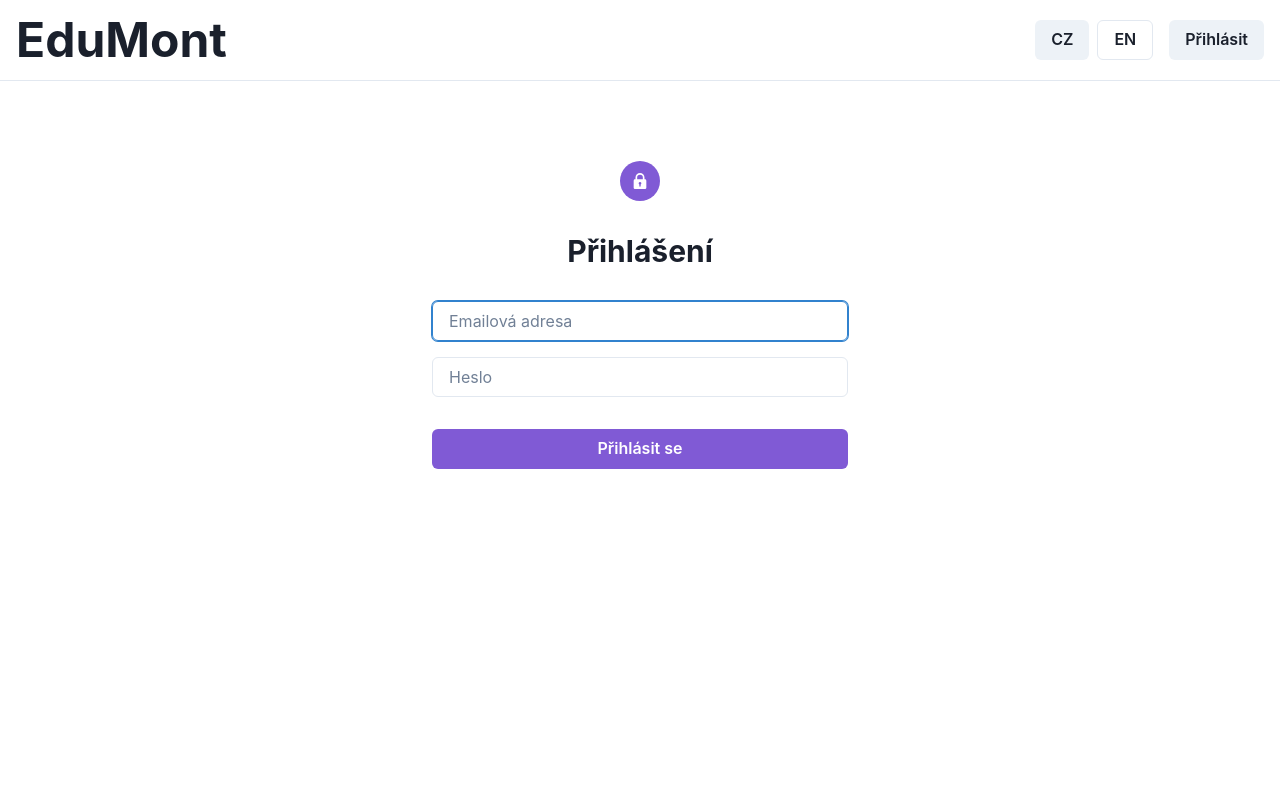
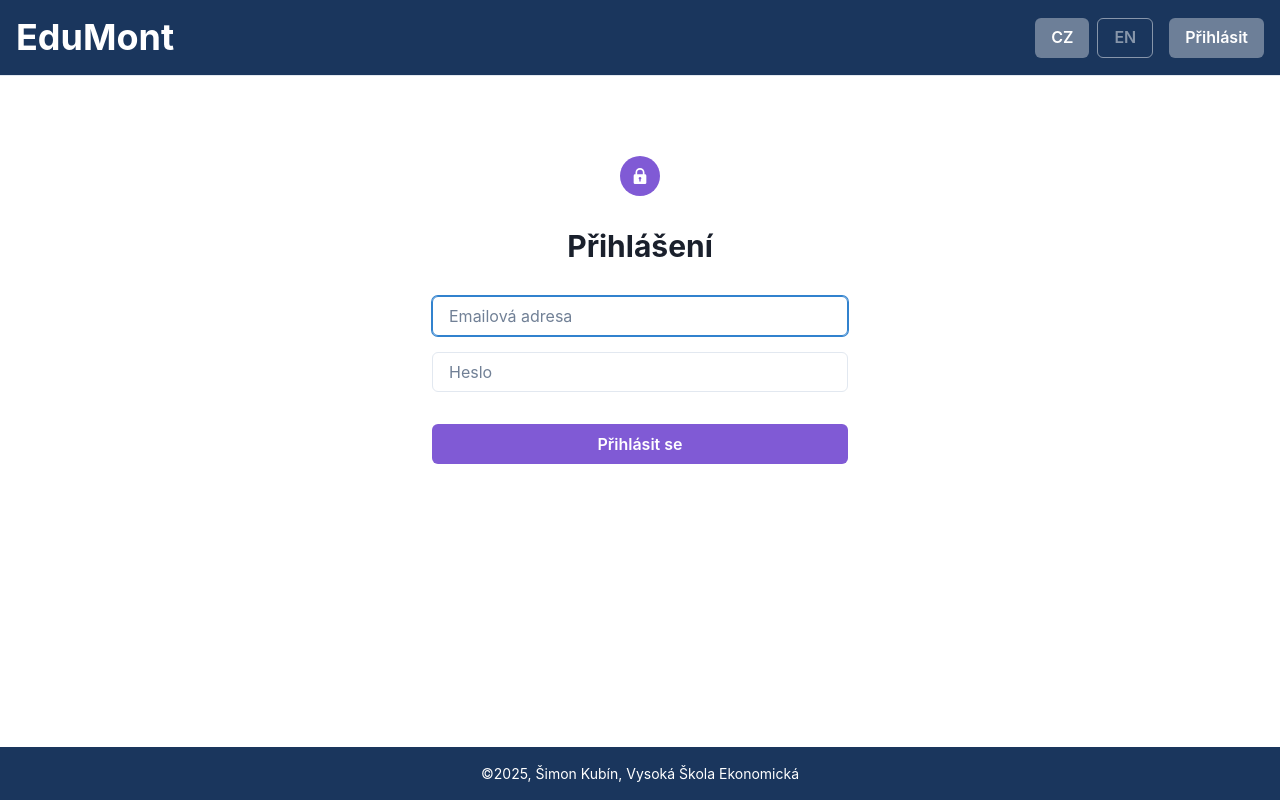
Before and after one commit to kubs09/EduMont, a React (Create React App) app in the folder frontend/: page /login in a window 1280 px wide. Built offline with nearby package versions, Linux system fonts and the light colour scheme.

Commit message:
pridani stylu a footeru

```diff
--- a/frontend/src/App.css
+++ b/frontend/src/App.css
@@ -14,7 +14,7 @@
 }
 
 .App-header {
-  background-color: #282c34;
+  background-color: #0b5bfa;
   min-height: 100vh;
   display: flex;
   flex-direction: column;
--- a/frontend/src/App.tsx
+++ b/frontend/src/App.tsx
@@ -1,10 +1,12 @@
 import { BrowserRouter } from 'react-router-dom';
 import { ChakraProvider } from '@chakra-ui/react';
 import React from 'react';
+import theme from './design/theme';
 import Routes from './Routes';
 import { ROUTES } from './shared/route';
 import { LanguageProvider } from './contexts/LanguageContext';
 import Header from './shared/atoms/header/Header';
+import Footer from './shared/atoms/footer/Footer';
 
 function App(): React.ReactElement {
   const [isAuthenticated, setIsAuthenticated] = React.useState(!!localStorage.getItem('token'));
@@ -16,11 +18,12 @@ function App(): React.ReactElement {
 
   return (
     <React.StrictMode>
-      <ChakraProvider>
+      <ChakraProvider theme={theme}>
         <LanguageProvider>
           <BrowserRouter>
             <Header />
             <Routes isAuthenticated={isAuthenticated} onLoginSuccess={handleLoginSuccess} />
+            <Footer />
           </BrowserRouter>
         </LanguageProvider>
       </ChakraProvider>
--- /dev/null
+++ b/frontend/src/design/theme.tsx
@@ -0,0 +1,25 @@
+import { extendTheme } from '@chakra-ui/react';
+
+const colors = {
+  brand: {
+    primary: {
+      900: '#1a365d', // dark blue
+      800: '#2a4365',
+      700: '#2c5282',
+    },
+  },
+};
+
+const theme = extendTheme({
+  colors,
+  components: {
+    Header: {
+      baseStyle: {
+        bg: 'brand.primary.900',
+        color: 'white',
+      },
+    },
+  },
+});
+
+export default theme;
--- /dev/null
+++ b/frontend/src/shared/atoms/footer/Footer.tsx
@@ -0,0 +1,21 @@
+import { Flex, Text } from '@chakra-ui/react';
+
+const Footer = () => {
+  return (
+    <Flex
+      as="footer"
+      bg="brand.primary.900"
+      color="white"
+      p={4}
+      justifyContent="center"
+      alignItems="center"
+      position="fixed"
+      bottom={0}
+      width="100%"
+    >
+      <Text fontSize="sm">©2025, Šimon Kubín, Vysoká Škola Ekonomická</Text>
+    </Flex>
+  );
+};
+
+export default Footer;
--- a/frontend/src/shared/atoms/header/Header.tsx
+++ b/frontend/src/shared/atoms/header/Header.tsx
@@ -1,4 +1,4 @@
-import { Box, Button, Flex, Heading, ButtonGroup } from '@chakra-ui/react';
+import { Button, Flex, Heading, ButtonGroup } from '@chakra-ui/react';
 import { useNavigate } from 'react-router-dom';
 import { texts } from '../../../texts';
 import { useLanguage } from '../../../contexts/LanguageContext';
@@ -22,7 +22,8 @@ const Header = () => {
     <Flex
       as="header"
       p={4}
-      bg="white"
+      bg="brand.primary.900"
+      color="white"
       borderBottomWidth={1}
       justify="space-between"
       align="center"
@@ -30,16 +31,18 @@ const Header = () => {
       top={0}
       zIndex={1000}
     >
-      <Heading size="2xl">EduMont</Heading>
+      <Heading size="xl">EduMont</Heading>
       <Flex gap={4}>
         <ButtonGroup>
           <Button
+            colorScheme="whiteAlpha"
             variant={language === 'cs' ? 'solid' : 'outline'}
             onClick={() => setLanguage('cs')}
           >
             CZ
           </Button>
           <Button
+            colorScheme="whiteAlpha"
             variant={language === 'en' ? 'solid' : 'outline'}
             onClick={() => setLanguage('en')}
           >
@@ -47,9 +50,13 @@ const Header = () => {
           </Button>
         </ButtonGroup>
         {isAuthenticated ? (
-          <Button onClick={handleLogout}>{texts.auth.logout[language]}</Button>
+          <Button colorScheme="whiteAlpha" onClick={handleLogout}>
+            {texts.auth.logout[language]}
+          </Button>
         ) : (
-          <Button onClick={handleLogin}>{texts.auth.login[language]}</Button>
+          <Button colorScheme="whiteAlpha" onClick={handleLogin}>
+            {texts.auth.login[language]}
+          </Button>
         )}
       </Flex>
     </Flex>
```
